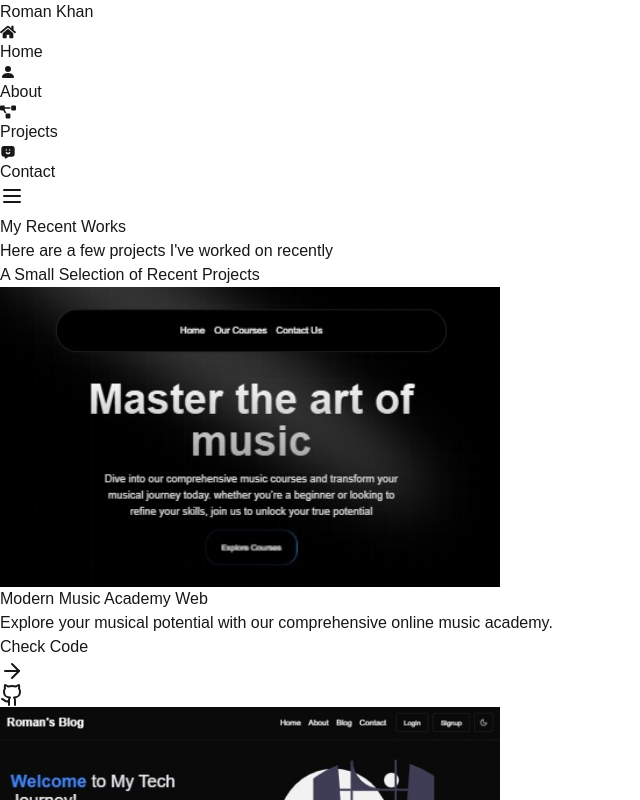
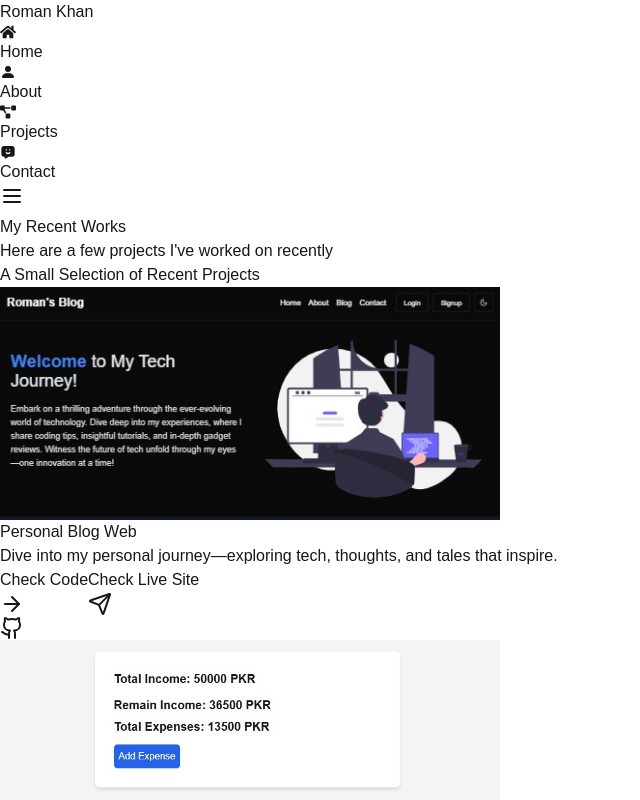
Before and after one commit to mromankhan/My-Portfolio, a Next.js app: page /projects in a window 1280 px wide. Shown: the top 800 px of the page, without its empty margins (0-640 px from the left). Built offline with nearby package versions, Linux system fonts and the light colour scheme.

Commit message:
My Portfolio

```diff
--- a/src/app/projects/page.tsx
+++ b/src/app/projects/page.tsx
@@ -3,30 +3,32 @@ import Card from "@/components/Card";
 const project = [
   {
     id: 1,
+    title: "Personal Blog Web",
+    desc: "Dive into my personal journey—exploring tech, thoughts, and tales that inspire.",
+    img: "/myp2.jpg",
+    alt: "Personal Blog Web Image",
+    iconsList: ["/images/next.svg", "/images/re.svg", "/images/tail.svg", "/images/ts.svg", "/cn.jpg"],
+    githublink: "https://github.com/mromankhan/Personal-Blog-Web",
+    liveLink: "https://blog-app-three-blue.vercel.app"
+  },
+  {
+    id: 2,
+    title: "Expense Tracker Web",
+    desc: "Explore your musical potential with our comprehensive online music academy.",
+    img: "/myp3.jpg",
+    alt: "Expense Tracker Web Image",
+    iconsList: ["/images/next.svg", "/images/re.svg", "/images/tail.svg", "/images/ts.svg", "/cn.jpg"],
+    githublink: "https://github.com/mromankhan/Expense-Tracker-Web",
+    liveLink: "https://expense-tracker-web-ten.vercel.app"
+  },
+  {
+    id: 3,
     title: "Modern Music Academy Web",
     desc: "Explore your musical potential with our comprehensive online music academy.",
     img: "/myp1.jpg",
     alt: "Music Academy Web Image",
     iconsList: ["/images/next.svg", "/images/ts.svg", "/images/tail.svg", "/acter.jpg", "/images/fm.svg"],
-    link: "https://github.com/mromankhan/Music-Academy-Web",
-  },
-  {
-    id: 2,
-    title: "Personal Blog Web",
-    desc: "Dive into my personal journey—exploring tech, thoughts, and tales that inspire.",
-    img: "/myp2.jpg",
-    alt: "Personal Blog Web Image",
-    iconsList: ["/images/next.svg", "/images/re.svg", "/images/tail.svg", "/images/ts.svg", "/cn.jpg"],
-    link: "https://github.com/mromankhan/Personal-Blog-Web",
-  },
-  {
-    id: 3,
-    title: "Expense Tracker Web",
-    desc: "Explore your musical potential with our comprehensive online music academy.",
-    img: "/myp3.jpg",
-    alt: "Expense Tracker Web Image",
-    iconsList: ["/images/next.svg", "/images/re.svg", "/images/tail.svg", "/images/ts.svg", "/cn.jpg"],
-    link: "https://github.com/mromankhan/Expense-Tracker-Web",
+    githublink: "https://github.com/mromankhan/Music-Academy-Web",
   },
   {
     id: 4,
@@ -35,7 +37,7 @@ const project = [
     img: "/images/next.svg",
     alt: "Chat web Image",
     iconsList: ["/images/next.svg", "/images/re.svg", "/images/tail.svg", "/images/ts.svg", "/cn.jpg"],
-    link: "https://github.com/mromankhan/Chat-Web",
+    githublink: "https://github.com/mromankhan/Chat-Web",
   },
   {
     id: 5,
@@ -44,7 +46,7 @@ const project = [
     img: "/myp5.png",
     alt: "Weather App Image",
     iconsList: ["/expo.png", "/images/re.svg", "/images/tail.svg", "/images/ts.svg"],
-    link: "https://github.com/mromankhan/Weather-Application",
+    githublink: "https://github.com/mromankhan/Weather-Application",
   },
   {
     id: 6,
@@ -53,7 +55,7 @@ const project = [
     img: "/myp6.png",
     alt: "Food Review App Image",
     iconsList: ["/expo.png", "/images/re.svg", "/images/tail.svg", "/images/ts.svg"],
-    link: "https://github.com/mromankhan/Food-Review-Application",
+    githublink: "https://github.com/mromankhan/Food-Review-Application",
   },
 ];
 
@@ -77,9 +79,9 @@ const Projects = () => {
           </div>
         </div>
         <div className="flex flex-wrap items-center justify-center p-4 gap-16 mt-2 2xl:gap-28 2xl:p-20">
-          {project.map(({ id, title, desc, img, alt, iconsList, link }) => (
+          {project.map(({ id, title, desc, img, alt, iconsList, githublink, liveLink }) => (
             <div key={id}>
-              <Card img={img} alt={alt} title={title} desc={desc} iconsList={iconsList} link={link} />
+              <Card img={img} alt={alt} title={title} desc={desc} iconsList={iconsList} link={githublink} liveLink={liveLink} />
             </div>
           ))}
         </div>
--- a/src/components/Card.tsx
+++ b/src/components/Card.tsx
@@ -1,4 +1,4 @@
-import { ArrowRight, Github } from "lucide-react";
+import { ArrowRight, Github, Send } from "lucide-react";
 import Image from "next/image";
 
 type propsTypes = {
@@ -7,10 +7,11 @@ type propsTypes = {
     title: string,
     desc: string | undefined,
     iconsList: string[],
-    link: string
+    link: string,
+    liveLink?: string,
 }
 
-const Card = ({ img, alt, title, desc, iconsList, link }: propsTypes) => {
+const Card = ({ img, alt, title, desc, iconsList, link, liveLink }: propsTypes) => {
     return (
         <>
             <div className="max-w-[400px] bg-slate-900/50 rounded-2xl overflow-hidden backdrop-blur-sm border border-slate-800 hover:border-slate-700 transition-all duration-300 hover:shadow-xl hover:shadow-blue-500/10 hover:scale-105 ease-in">
@@ -55,14 +56,22 @@ const Card = ({ img, alt, title, desc, iconsList, link }: propsTypes) => {
                   </div>
 
                     {/* Button */}
-                    <div className="pt-2">
+                    <div className={liveLink ? "pt-2 flex justify-between" : "pt-2"}>
                     <a href={link} target="_blank" rel="noopener noreferrer">
-                        <button className="w-full bg-gradient-to-r from-blue-600 to-blue-500 text-white py-3 px-4 rounded-lg flex items-center justify-center gap-2 hover:from-blue-500 hover:to-blue-400 transition-all duration-300 group">
+                        <button className={!liveLink ? "w-full bg-gradient-to-r from-blue-600 to-blue-500 text-white py-3 px-3 rounded-lg flex items-center justify-center gap-2 hover:from-blue-500 hover:to-blue-400 transition-all duration-300 group" : "bg-gradient-to-r from-blue-600 to-blue-500 text-white py-3 px-3 rounded-lg flex items-center justify-center gap-2 hover:from-blue-500 hover:to-blue-400 transition-all duration-300 group" }>
                             Check Code
                             <ArrowRight className="w-4 h-4 group-hover:translate-x-1 transition-transform" />
                             <Github />
                         </button>
                         </a>
+                        {!liveLink ? "" : (<a href={liveLink} target="_blank" rel="noopener noreferrer">
+                        <button className="bg-gradient-to-r from-blue-600 to-blue-500 text-white py-3 px-3 rounded-lg flex items-center justify-center gap-2 hover:from-blue-500 hover:to-blue-400 transition-all duration-300 group">
+                            Check Live Site
+                            {/* <ArrowRight className="w-4 h-4 group-hover:translate-x-1 transition-transform" /> */}
+                            <Send className="w-4 h-4 group-hover:translate-x-1 transition-transform" />
+                        </button>
+                        </a>)}
+
                     </div>
                 </div>
             </div>
```
